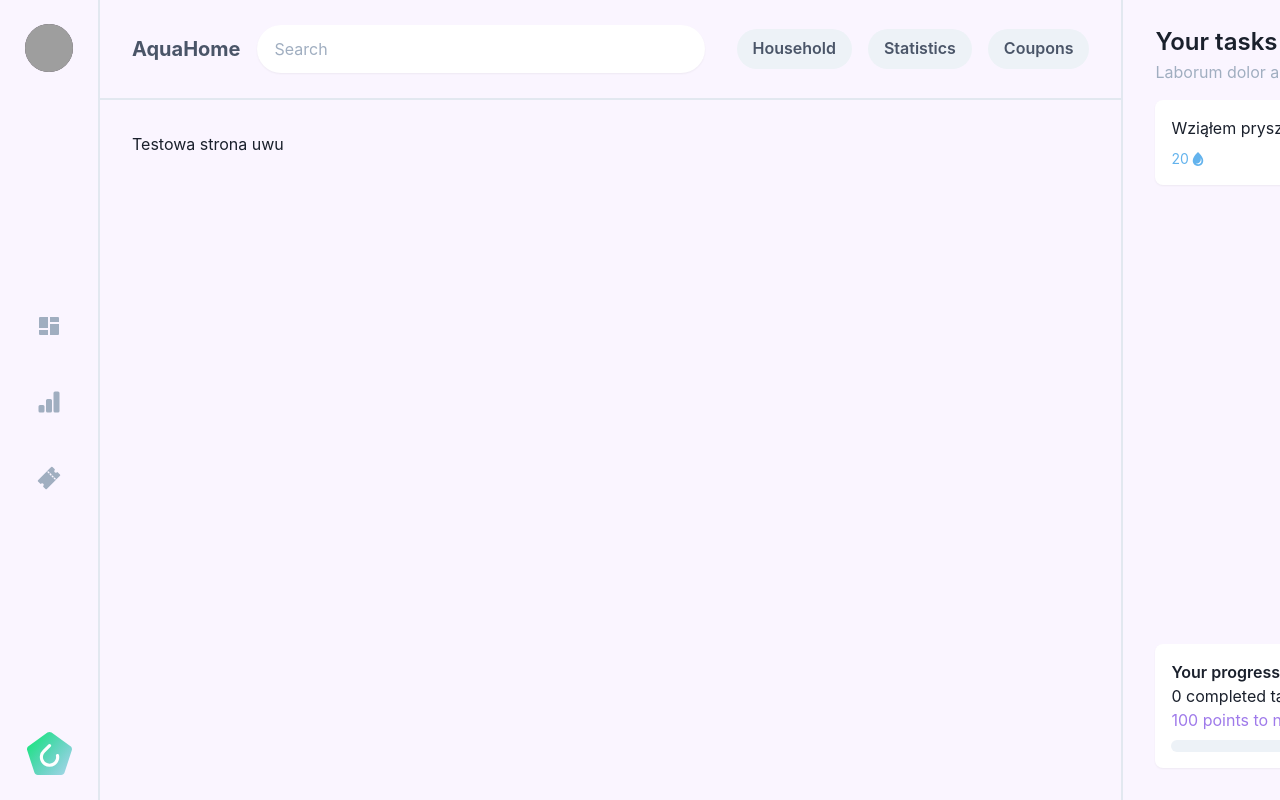
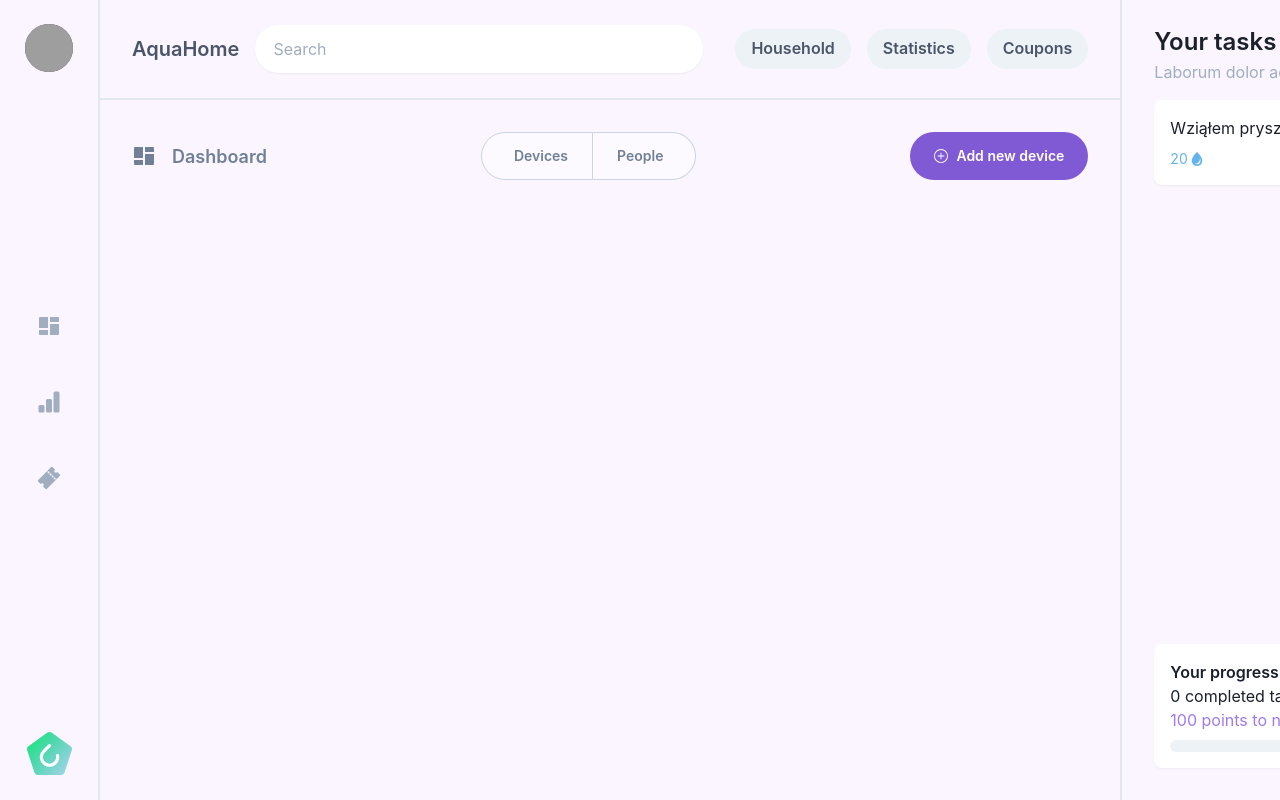
Before and after one commit to MaciejWiatr/AquaHome, a Next.js app: page / in a window 1280 px wide. Shown: the top 800 px of the page. Built offline with nearby package versions, Linux system fonts and the light colour scheme; grey boxes are pictures that could not be loaded.

Commit message:
Add action buttons to home page

```diff
--- a/components/Navbar/index.tsx
+++ b/components/Navbar/index.tsx
@@ -19,7 +19,7 @@ const Navbar = () => {
 			gridArea="navbar"
 		>
 			{!isMd && <AquaHomeLogo />}
-			<Text fontSize="xl" fontWeight="bold">
+			<Text fontSize="xl" fontWeight="semibold">
 				AquaHome
 			</Text>
 			<Input
--- a/pages/index.tsx
+++ b/pages/index.tsx
@@ -1,9 +1,72 @@
 import BaseLayout from "../components/Layouts/BaseLayout";
+import { Flex, Text, Spacer, Button } from "@chakra-ui/react";
+import { RiLayoutMasonryFill } from "react-icons/ri";
+import { BsPlusCircle } from "react-icons/bs";
+import useChakraBreakpoints from "../src/hooks/useChakraBreakPoints";
 
 export default function Home() {
+	const { isMd } = useChakraBreakpoints();
+
 	return (
 		<BaseLayout>
-			<div>Testowa strona uwu</div>
+			<Flex fontSize="lg" fontWeight="semibold" color="gray.500" w="full">
+				<Flex alignItems="center" w="full">
+					{isMd && (
+						<>
+							<Text fontSize="2xl">
+								<RiLayoutMasonryFill />
+							</Text>
+							<Text ml="4">Dashboard</Text>
+							<Spacer />
+						</>
+					)}
+
+					<Flex>
+						<Button
+							roundedLeft="full"
+							roundedRight="none"
+							colorScheme="whiteAlpha"
+							color="gray.500"
+							border="1px"
+							borderColor="gray.300"
+							size="lg"
+							fontSize="sm"
+							paddingLeft="8"
+							_hover={{ bgColor: "gray.200" }}
+						>
+							Devices
+						</Button>
+
+						<Button
+							roundedRight="full"
+							roundedLeft="none"
+							colorScheme="whiteAlpha"
+							color="gray.500"
+							border="1px"
+							borderLeft="0px"
+							borderColor="gray.300"
+							size="lg"
+							fontSize="sm"
+							paddingRight="8"
+							_hover={{ bgColor: "gray.200" }}
+						>
+							People
+						</Button>
+					</Flex>
+					<Spacer />
+					<Button
+						rounded="full"
+						colorScheme="purple"
+						size="lg"
+						fontSize="sm"
+					>
+						<Flex alignItems="center">
+							<BsPlusCircle />
+							<Text ml="2">Add new device</Text>
+						</Flex>
+					</Button>
+				</Flex>
+			</Flex>
 		</BaseLayout>
 	);
 }
```
